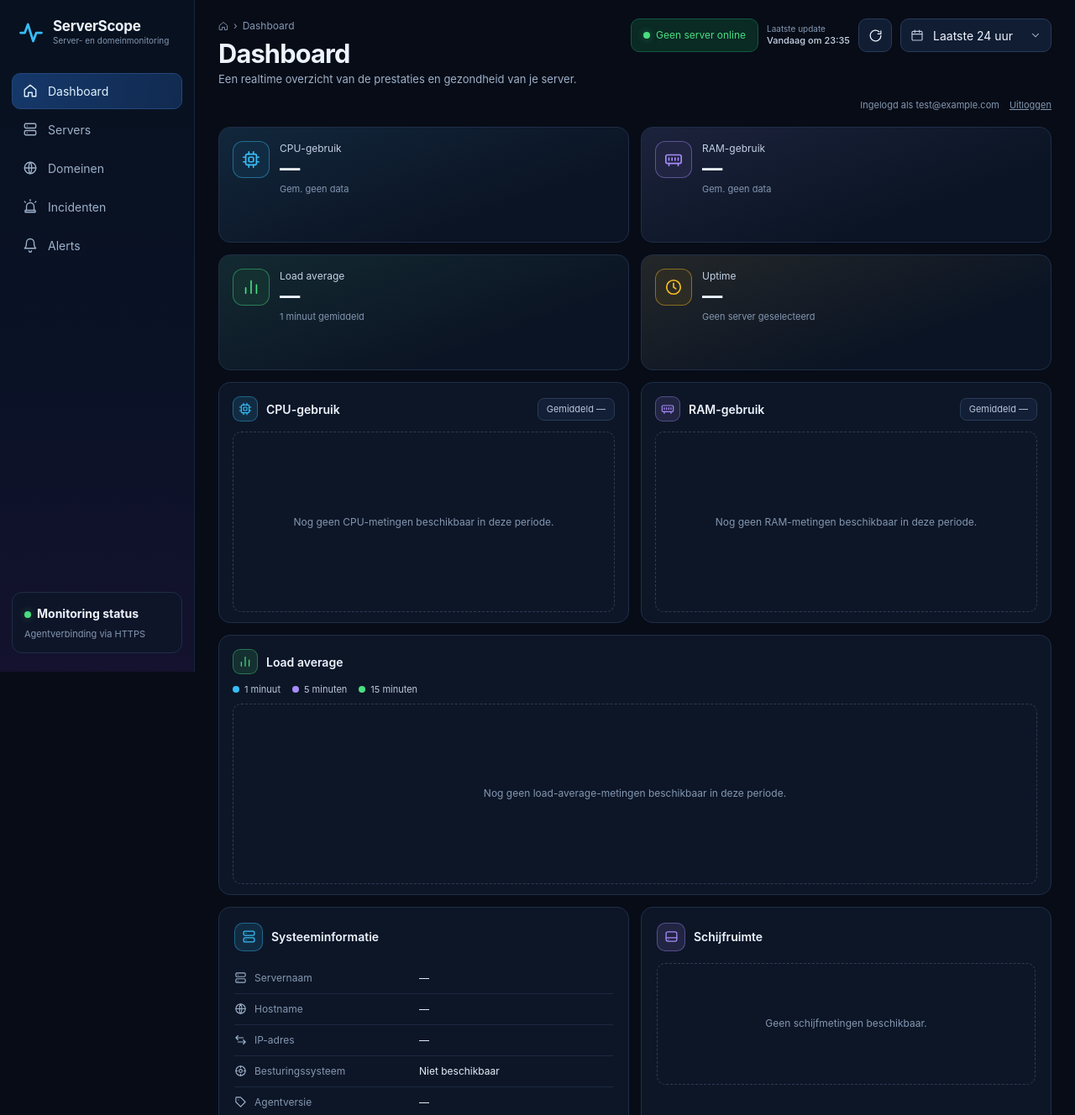
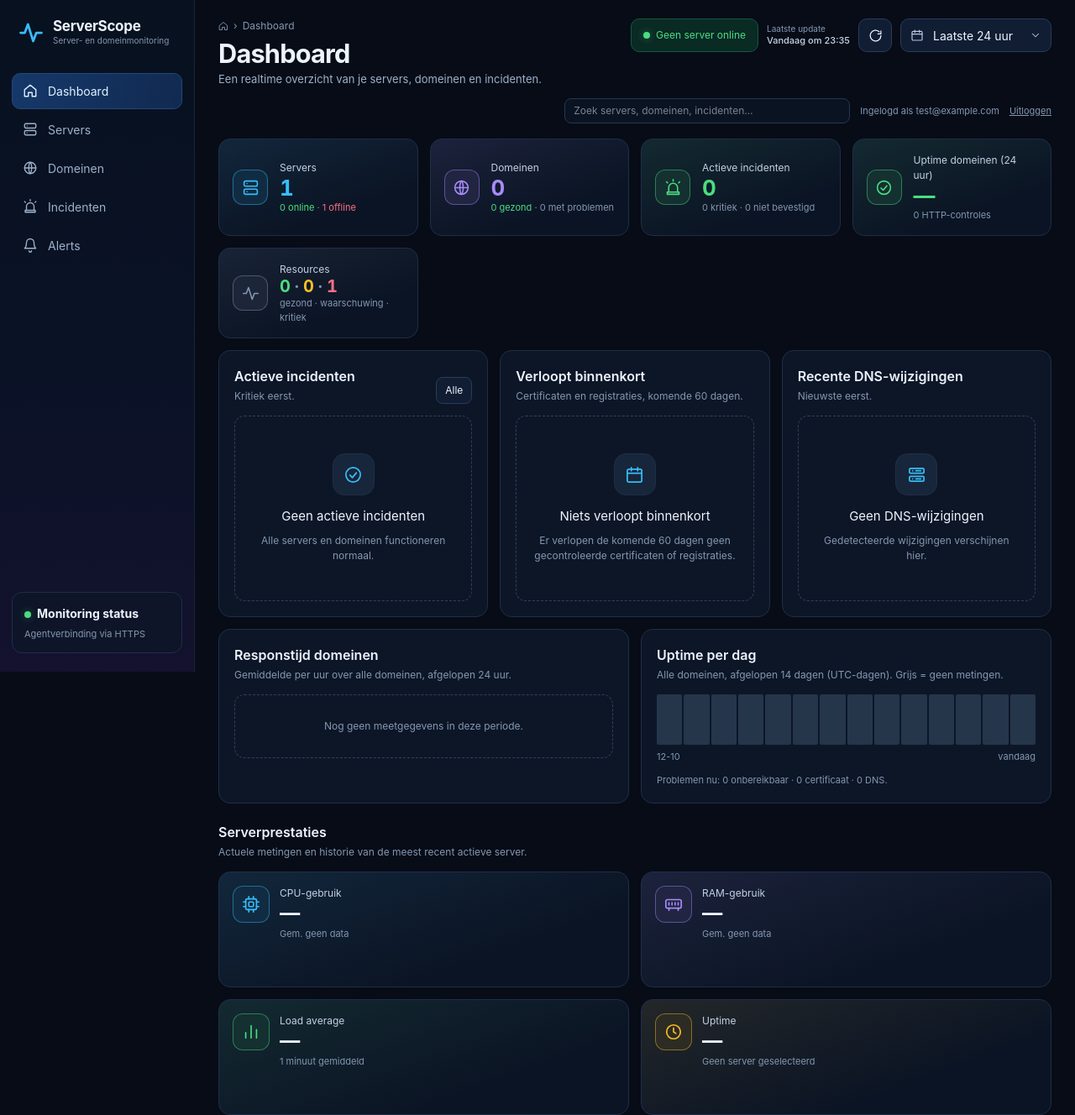
Before and after one commit to Amir03033/ServerScope, a Laravel app: page /dashboard in a window 1280 px wide. Shown: the top 1328 px of the page at 84% size. Run offline with Laravel 12, Linux system fonts and the light colour scheme; a user stored in the database is signed in; data comes from the database, SQL or seed files in the repository; tables that the repository leaves empty hold one stand-in row (values such as "Sample post"); style sheets or scripts are compiled from the project's sources.

Commit message:
Expand the dashboard with domain, incident and expiry overview
- Overview above the server section: servers (online/offline/
  maintenance), domains by health, active/critical/unacknowledged
  incidents, 24h domain uptime and an overall healthy/warning/critical
  count, all from live data.
- Active incidents list, upcoming certificate and registration
  expiries (verified data only, 60 days), recent DNS changes, hourly
  response-time chart and 14-day uptime strip (days without checks
  shown as such). Check aggregates use indexed windows and a 60s cache.
- Global search (servers by name/host/IP, domains incl. IDN, incidents
  by title or #id) in the application shell.
- Dashboard registration modal replaced earlier; server section is
  labelled as such.

Co-Authored-By: Claude Opus 5.5 <noreply@anthropic.com>
Claude-Session: https://claude.ai/code/session_01Xf1rSNMNjcoryFjocCcBfq

```diff
--- a/app/Http/Controllers/DashboardController.php
+++ b/app/Http/Controllers/DashboardController.php
@@ -238,6 +238,7 @@ class DashboardController extends Controller
             : collect();
 
         return view('dashboard', [
+            'overview' => app(\App\Services\Reports\DashboardOverview::class)->data(),
             'servers' => $servers,
             'serverCount' => $servers->count(),
             'onlineCount' => $servers->where('display_status', 'online')->count(),
--- /dev/null
+++ b/app/Http/Controllers/SearchController.php
@@ -0,0 +1,39 @@
+<?php
+
+namespace App\Http\Controllers;
+
+use App\Models\Domain;
+use App\Models\Incident;
+use App\Models\Server;
+use App\Services\Domains\DomainNormalizer;
+use Illuminate\Http\Request;
+use Illuminate\View\View;
+
+class SearchController extends Controller
+{
+    public function __invoke(Request $request, DomainNormalizer $normalizer): View
+    {
+        $q = trim((string) $request->validate(['q' => ['nullable', 'string', 'max:100']])['q'] ?? '');
+        $results = ['servers' => collect(), 'domains' => collect(), 'incidents' => collect()];
+
+        if (mb_strlen($q) >= 2) {
+            $like = '%'.str_replace(['\\', '%', '_'], ['\\\\', '\%', '\_'], mb_strtolower($q)).'%';
+            $ascii = $normalizer->normalize($q);
+
+            $results['servers'] = Server::query()
+                ->where(fn ($w) => $w->where('name', 'like', $like)->orWhere('hostname', 'like', $like)->orWhere('ip_address', 'like', $like))
+                ->orderBy('name')->limit(10)->get();
+
+            $results['domains'] = Domain::query()
+                ->where(fn ($w) => $w->where('name', 'like', $like)->when($ascii, fn ($w) => $w->orWhere('name', $ascii)))
+                ->orderBy('name')->limit(10)->get();
+
+            $results['incidents'] = Incident::query()
+                ->where('title', 'like', $like)
+                ->when(ctype_digit(ltrim($q, '#')), fn ($w) => $w->orWhere('id', (int) ltrim($q, '#')))
+                ->latest('opened_at')->limit(10)->get();
+        }
+
+        return view('search', ['q' => $q, 'results' => $results]);
+    }
+}
--- /dev/null
+++ b/app/Services/Reports/DashboardOverview.php
@@ -0,0 +1,147 @@
+<?php
+
+namespace App\Services\Reports;
+
+use App\Models\DnsChange;
+use App\Models\Domain;
+use App\Models\Incident;
+use App\Models\Server;
+use App\Support\Time;
+use Illuminate\Support\Collection;
+use Illuminate\Support\Facades\Cache;
+use Illuminate\Support\Facades\DB;
+
+/**
+ * Data for the dashboard overview. Counts come straight from indexed
+ * columns; the heavier check aggregates are limited to short windows and
+ * cached for a minute.
+ */
+class DashboardOverview
+{
+    public function data(): array
+    {
+        $now = now();
+
+        $servers = [
+            'total' => Server::query()->count(),
+            'online' => Server::query()->withDisplayStatus('online', $now)->count(),
+            'offline' => Server::query()->withDisplayStatus('offline', $now)->count(),
+            'maintenance' => Server::query()->withDisplayStatus('maintenance', $now)->count(),
+            'pending' => Server::query()->withDisplayStatus('pending', $now)->count(),
+        ];
+
+        $domainStatus = Domain::query()->where('is_active', true)
+            ->selectRaw('status, COUNT(*) as n')->groupBy('status')->pluck('n', 'status');
+
+        $domains = [
+            'total' => Domain::query()->count(),
+            'paused' => Domain::query()->where('is_active', false)->count(),
+            'healthy' => (int) ($domainStatus['healthy'] ?? 0),
+            'warning' => (int) ($domainStatus['warning'] ?? 0),
+            'critical' => (int) ($domainStatus['critical'] ?? 0),
+            'unknown' => (int) ($domainStatus['unknown'] ?? 0),
+            'dns_problems' => Domain::query()->where('is_active', true)->where('dns_status', 'failed')->count(),
+            'ssl_problems' => Domain::query()->where('is_active', true)->whereIn('ssl_status', [...Domain::SSL_INVALID_STATES, 'expiring'])->count(),
+            'http_problems' => Domain::query()->where('is_active', true)->where('http_status', 'down')->count(),
+        ];
+
+        $incidents = [
+            'active' => Incident::query()->active()->count(),
+            'critical' => Incident::query()->active()->where('severity', 'critical')->count(),
+            'unacknowledged' => Incident::query()->where('status', 'open')->whereNull('acknowledged_at')->count(),
+            'list' => Incident::query()->active()->with('subject')
+                ->orderByRaw("CASE severity WHEN 'critical' THEN 0 WHEN 'warning' THEN 1 ELSE 2 END")
+                ->latest('opened_at')->limit(6)->get(),
+            'recent_resolved' => Incident::query()->where('status', 'resolved')->latest('resolved_at')->limit(3)->get(),
+        ];
+
+        return [
+            'servers' => $servers,
+            'domains' => $domains,
+            'incidents' => $incidents,
+            'expirations' => $this->expirations(60),
+            'dnsChanges' => DnsChange::query()->with('domain:id,name')->latest('detected_at')->limit(8)->get(),
+            'trends' => Cache::remember('dashboard:trends', 60, fn () => $this->trends()),
+        ];
+    }
+
+    /**
+     * Upcoming certificate and registration expiries (verified data only).
+     */
+    public function expirations(int $days): Collection
+    {
+        $until = now()->addDays($days);
+
+        $ssl = Domain::query()->where('is_active', true)->where('ssl_enabled', true)
+            ->whereNotNull('ssl_valid_to')->where('ssl_valid_to', '<=', $until)
+            ->get(['id', 'name', 'ssl_valid_to'])
+            ->map(fn (Domain $d) => ['type' => 'ssl', 'domain' => $d, 'at' => $d->ssl_valid_to, 'days' => $d->sslDaysRemaining()]);
+
+        $registration = Domain::query()->where('is_active', true)->where('expiry_enabled', true)
+            ->where('expiry_status', 'verified')->whereNotNull('registration_expires_at')->where('registration_expires_at', '<=', $until)
+            ->get(['id', 'name', 'registration_expires_at', 'registrable_domain', 'expiry_status'])
+            ->map(fn (Domain $d) => ['type' => 'registration', 'domain' => $d, 'at' => $d->registration_expires_at, 'days' => $d->expiryDaysRemaining()]);
+
+        return $ssl->concat($registration)->sortBy(fn ($e) => $e['at']->getTimestamp())->values()->take(10);
+    }
+
+    /**
+     * Hourly average response time (24 h) and daily uptime (14 days)
+     * across all domains. Days without checks have no value.
+     */
+    private function trends(): array
+    {
+        $from = now()->subDay()->startOfHour();
+        $hours = [];
+
+        for ($i = 0; $i <= 24; $i++) {
+            $hours[$from->copy()->addHours($i)->format('Y-m-d H')] = ['sum' => 0.0, 'n' => 0, 'fail' => 0];
+        }
+
+        DB::table('domain_checks')->where('type', 'http')->where('checked_at', '>=', $from)
+            ->select(['checked_at', 'success', 'response_time_ms'])->orderBy('id')->lazy(5000)
+            ->each(function ($row) use (&$hours): void {
+                $key = \Carbon\Carbon::parse($row->checked_at, 'UTC')->format('Y-m-d H');
+
+                if (! isset($hours[$key])) {
+                    return;
+                }
+
+                if ($row->success && $row->response_time_ms !== null) {
+                    $hours[$key]['sum'] += (float) $row->response_time_ms;
+                    $hours[$key]['n']++;
+                } elseif (! $row->success) {
+                    $hours[$key]['fail']++;
+                }
+            });
+
+        $response = collect($hours)->map(fn ($h, $key) => [
+            'label' => Time::format(\Carbon\Carbon::createFromFormat('Y-m-d H', $key, 'UTC'), 'H:i'),
+            'value' => $h['n'] > 0 ? round($h['sum'] / $h['n'], 1) : null,
+            'flag' => $h['fail'] > 0,
+        ])->values()->all();
+
+        $uptime = DB::table('domain_checks')->where('type', 'http')->where('checked_at', '>=', now()->subDays(14)->startOfDay())
+            ->selectRaw('DATE(checked_at) as day, COUNT(*) as checks, SUM(CASE WHEN success THEN 1 ELSE 0 END) as ok')
+            ->groupBy('day')->orderBy('day')->get()
+            ->keyBy('day');
+
+        $daily = [];
+
+        for ($i = 13; $i >= 0; $i--) {
+            $day = now()->subDays($i)->format('Y-m-d');
+            $row = $uptime[$day] ?? null;
+            $daily[] = ['date' => $day, 'checks' => (int) ($row->checks ?? 0), 'uptime' => $row && $row->checks > 0 ? round($row->ok / $row->checks * 100, 2) : null];
+        }
+
+        $totals = DB::table('domain_checks')->where('type', 'http')->where('checked_at', '>=', now()->subDay())
+            ->selectRaw('COUNT(*) as checks, SUM(CASE WHEN success THEN 1 ELSE 0 END) as ok')->first();
+
+        return [
+            'response' => $response,
+            'daily' => $daily,
+            'uptime_24h' => $totals->checks > 0 ? round($totals->ok / $totals->checks * 100, 2) : null,
+            'checks_24h' => (int) $totals->checks,
+        ];
+    }
+}
--- a/public/css/serverscope.css
+++ b/public/css/serverscope.css
@@ -349,6 +349,19 @@ a.kpi:hover { border-color: color-mix(in srgb, var(--tone) 45%, var(--border));
 .timeline .what { font-size: 13px; }
 .timeline .body { margin-top: 6px; padding: 10px 12px; border: 1px solid var(--border); border-radius: 10px; background: var(--panel-2); white-space: pre-line; overflow-wrap: anywhere; font-size: 13px; }
 
+/* ---------- overview rows (dashboard, search) ---------- */
+.ov-row {
+    display: flex; align-items: center; gap: 10px; min-width: 0;
+    padding: 9px 8px; margin: 0 -8px; border-radius: 9px;
+    color: inherit; text-decoration: none; font-size: 13px;
+}
+.ov-row + .ov-row { border-top: 1px solid #16243a; }
+.ov-row:hover { background: #0f1b2e; }
+.ov-main { display: grid; flex: 1; min-width: 0; }
+.ov-main strong { font-weight: 600; overflow: hidden; text-overflow: ellipsis; white-space: nowrap; }
+.global-search { display: flex; flex: 1; max-width: 340px; margin-right: auto; }
+.global-search input { width: 100%; min-height: 30px; padding: 4px 10px; border: 1px solid #263852; border-radius: 8px; background: #0a1322; color: var(--text); font-size: 12px; }
+
 /* ---------- pagination ---------- */
 .pagination { display: flex; align-items: center; justify-content: space-between; flex-wrap: wrap; gap: 12px; margin-top: 18px; color: var(--muted); font-size: 12px; }
 .pagination-links { display: flex; gap: 8px; }
--- a/resources/views/components/layouts/app.blade.php
+++ b/resources/views/components/layouts/app.blade.php
@@ -112,6 +112,12 @@
         </header>
 
         <div class="account-bar">
+            @if (Route::has('search'))
+                <form method="GET" action="{{ route('search') }}" class="global-search" role="search">
+                    <label class="sr-only" for="global-search">Zoeken</label>
+                    <input id="global-search" type="search" name="q" placeholder="Zoek servers, domeinen, incidenten…" value="{{ request()->routeIs('search') ? request('q') : '' }}">
+                </form>
+            @endif
             <span>Ingelogd als {{ $user?->email }}</span>
             @if (Route::has('profile.edit'))
                 <a href="{{ route('profile.edit') }}">Profiel</a>
--- a/resources/views/dashboard.blade.php
+++ b/resources/views/dashboard.blade.php
@@ -255,7 +255,7 @@
     </x-slot:breadcrumb>
 
     <x-slot:pageTitle>Dashboard</x-slot:pageTitle>
-    <x-slot:subtitle>Een realtime overzicht van de prestaties en gezondheid van je server.</x-slot:subtitle>
+    <x-slot:subtitle>Een realtime overzicht van je servers, domeinen en incidenten.</x-slot:subtitle>
 
     <x-slot:actions>
 
@@ -288,6 +288,15 @@
         @endif
     </x-slot:actions>
 
+
+    @include('dashboard._overview')
+
+    <div class="section-heading" style="margin:0 0 14px">
+        <div>
+            <h2 style="font-size:16px;font-weight:600">Serverprestaties{{ $selectedServer ? ': '.$selectedServer->name : '' }}</h2>
+            <p>Actuele metingen en historie van de meest recent actieve server.</p>
+        </div>
+    </div>
 
     {{-- KPI cards --}}
     <section class="stats" aria-label="Belangrijkste statistieken">
--- /dev/null
+++ b/resources/views/dashboard/_overview.blade.php
@@ -0,0 +1,95 @@
+@php
+    use App\Support\Time;
+
+    ['servers' => $srv, 'domains' => $dom, 'incidents' => $inc, 'expirations' => $expirations, 'dnsChanges' => $dnsChanges, 'trends' => $trends] = $overview;
+    $healthy = $srv['online'] + $dom['healthy'];
+    $warnings = $dom['warning'];
+    $critical = $srv['offline'] + $dom['critical'];
+@endphp
+
+<section class="overview" aria-label="Infrastructuuroverzicht">
+    <div class="kpis">
+        <a class="kpi tone-cyan" href="{{ route('servers.index') }}">
+            <span class="kpi-icon"><svg class="ico"><use href="#i-server"/></svg></span>
+            <div><div class="kpi-label">Servers</div><div class="kpi-value">{{ $srv['total'] }}</div>
+                <div class="kpi-caption"><span class="green">{{ $srv['online'] }} online</span> · <span @class(['red' => $srv['offline'] > 0])>{{ $srv['offline'] }} offline</span>@if ($srv['maintenance']) · {{ $srv['maintenance'] }} onderhoud @endif</div></div>
+        </a>
+        <a class="kpi tone-purple" href="{{ route('domains.index') }}">
+            <span class="kpi-icon"><svg class="ico"><use href="#i-globe"/></svg></span>
+            <div><div class="kpi-label">Domeinen</div><div class="kpi-value">{{ $dom['total'] }}</div>
+                <div class="kpi-caption"><span class="green">{{ $dom['healthy'] }} gezond</span> · <span @class(['red' => $dom['critical'] + $dom['warning'] > 0])>{{ $dom['critical'] + $dom['warning'] }} met problemen</span></div></div>
+        </a>
+        <a class="kpi {{ $inc['critical'] > 0 ? 'tone-red' : ($inc['active'] > 0 ? 'tone-yellow' : 'tone-green') }}" href="{{ route('incidents.index') }}">
+            <span class="kpi-icon"><svg class="ico"><use href="#i-siren"/></svg></span>
+            <div><div class="kpi-label">Actieve incidenten</div><div class="kpi-value">{{ $inc['active'] }}</div>
+                <div class="kpi-caption">{{ $inc['critical'] }} kritiek · {{ $inc['unacknowledged'] }} niet bevestigd</div></div>
+        </a>
+        <div class="kpi tone-green">
+            <span class="kpi-icon"><svg class="ico"><use href="#i-check"/></svg></span>
+            <div><div class="kpi-label">Uptime domeinen (24 uur)</div><div class="kpi-value">{{ $trends['uptime_24h'] !== null ? number_format($trends['uptime_24h'], 2, ',', '.').'%' : '—' }}</div>
+                <div class="kpi-caption">{{ $trends['checks_24h'] }} HTTP-controles</div></div>
+        </div>
+        <div class="kpi tone-muted">
+            <span class="kpi-icon"><svg class="ico"><use href="#i-pulse"/></svg></span>
+            <div><div class="kpi-label">Resources</div><div class="kpi-value" style="font-size:20px"><span class="green">{{ $healthy }}</span> · <span class="yellow">{{ $warnings }}</span> · <span class="red">{{ $critical }}</span></div>
+                <div class="kpi-caption">gezond · waarschuwing · kritiek</div></div>
+        </div>
+    </div>
+
+    <div class="grid-3" style="margin-bottom:14px">
+        <section class="panel">
+            <div class="section-heading"><div><h2>Actieve incidenten</h2><p>Kritiek eerst.</p></div><a class="button button-sm" href="{{ route('incidents.index') }}">Alle</a></div>
+            @forelse ($inc['list'] as $incident)
+                <a href="{{ route('incidents.show', $incident) }}" class="ov-row">
+                    <x-status :status="$incident->severity" />
+                    <span class="ov-main"><strong>{{ $incident->title }}</strong><span class="cell-sub">{{ $incident->subjectName() }} · {{ Time::relative($incident->opened_at) }} · {{ ['open' => 'open', 'acknowledged' => 'bevestigd', 'investigating' => 'in onderzoek'][$incident->status] ?? $incident->status }}</span></span>
+                </a>
+            @empty
+                <x-empty-state icon="i-check" title="Geen actieve incidenten">Alle servers en domeinen functioneren normaal.</x-empty-state>
+            @endforelse
+        </section>
+
+        <section class="panel">
+            <div class="section-heading"><div><h2>Verloopt binnenkort</h2><p>Certificaten en registraties, komende 60 dagen.</p></div></div>
+            @forelse ($expirations as $item)
+                <a href="{{ route('domains.show', $item['domain']) }}" class="ov-row">
+                    <span class="chip">{{ $item['type'] === 'ssl' ? 'SSL' : 'Domein' }}</span>
+                    <span class="ov-main"><strong>{{ $item['domain']->displayName() }}</strong><span class="cell-sub">{{ Time::format($item['at'], 'd-m-Y') }}</span></span>
+                    <span @class(['nowrap', 'red' => $item['days'] < 8, 'yellow' => $item['days'] >= 8 && $item['days'] <= 30])>{{ $item['days'] < 0 ? 'verlopen' : $item['days'].' d' }}</span>
+                </a>
+            @empty
+                <x-empty-state icon="i-calendar" title="Niets verloopt binnenkort">Er verlopen de komende 60 dagen geen gecontroleerde certificaten of registraties.</x-empty-state>
+            @endforelse
+        </section>
+
+        <section class="panel">
+            <div class="section-heading"><div><h2>Recente DNS-wijzigingen</h2><p>Nieuwste eerst.</p></div></div>
+            @forelse ($dnsChanges as $change)
+                <a href="{{ $change->domain ? route('domains.show', $change->domain) : '#' }}" class="ov-row">
+                    <span class="chip">{{ $change->record_type }}</span>
+                    <span class="ov-main"><strong>{{ $change->domain?->displayName() ?? 'Verwijderd domein' }}</strong><span class="cell-sub">+{{ count($change->added) }} / −{{ count($change->removed) }} · {{ Time::relative($change->detected_at) }}</span></span>
+                </a>
+            @empty
+                <x-empty-state icon="i-dns" title="Geen DNS-wijzigingen">Gedetecteerde wijzigingen verschijnen hier.</x-empty-state>
+            @endforelse
+        </section>
+    </div>
+
+    <div class="grid-2" style="margin-bottom:22px">
+        <section class="panel">
+            <div class="section-heading"><div><h2>Responstijd domeinen</h2><p>Gemiddelde per uur over alle domeinen, afgelopen 24 uur.</p></div></div>
+            <x-line-chart :points="$trends['response']" unit=" ms" :height="140" label="Gemiddelde responstijd per uur" />
+        </section>
+        <section class="panel">
+            <div class="section-heading"><div><h2>Uptime per dag</h2><p>Alle domeinen, afgelopen 14 dagen (UTC-dagen). Grijs = geen metingen.</p></div></div>
+            <div class="strip" style="height:60px">
+                @foreach ($trends['daily'] as $day)
+                    <i @class(['up' => $day['uptime'] === 100.0, 'partial' => $day['uptime'] !== null && $day['uptime'] < 100 && $day['uptime'] >= 95, 'down' => $day['uptime'] !== null && $day['uptime'] < 95])
+                       title="{{ $day['date'] }}: {{ $day['uptime'] === null ? 'geen metingen' : number_format($day['uptime'], 2, ',', '.').'% van '.$day['checks'].' controles' }}"></i>
+                @endforeach
+            </div>
+            <div class="small muted" style="display:flex;justify-content:space-between;margin-top:6px"><span>{{ \Carbon\Carbon::parse($trends['daily'][0]['date'])->format('d-m') }}</span><span>vandaag</span></div>
+            <p class="small muted" style="margin:12px 0 0">Problemen nu: {{ $dom['http_problems'] }} onbereikbaar · {{ $dom['ssl_problems'] }} certificaat · {{ $dom['dns_problems'] }} DNS.</p>
+        </section>
+    </div>
+</section>
--- a/routes/web.php
+++ b/routes/web.php
@@ -12,6 +12,7 @@ use App\Http\Controllers\AlertRuleController;
 use App\Http\Controllers\AgentCredentialController;
 use App\Http\Controllers\DomainController;
 use App\Http\Controllers\IncidentController;
+use App\Http\Controllers\SearchController;
 use App\Http\Controllers\ServerController;
 use App\Http\Controllers\ServerMaintenanceController;
 
@@ -42,6 +43,8 @@ Route::get('/agent/ping', function (Request $request) {
 Route::middleware('auth')->group(function () {
     Route::get('/dashboard', DashboardController::class)
         ->name('dashboard');
+
+    Route::get('/search', SearchController::class)->middleware('throttle:60,1')->name('search');
 
     Route::get('/servers', [ServerController::class, 'index'])->name('servers.index');
     Route::get('/servers/create', [ServerController::class, 'create'])->name('servers.create');
```
Also changed, not shown: resources/views/search.blade.php (added, +39 -0 lines), tests/Feature/DashboardOverviewTest.php (added, +70 -0 lines).
